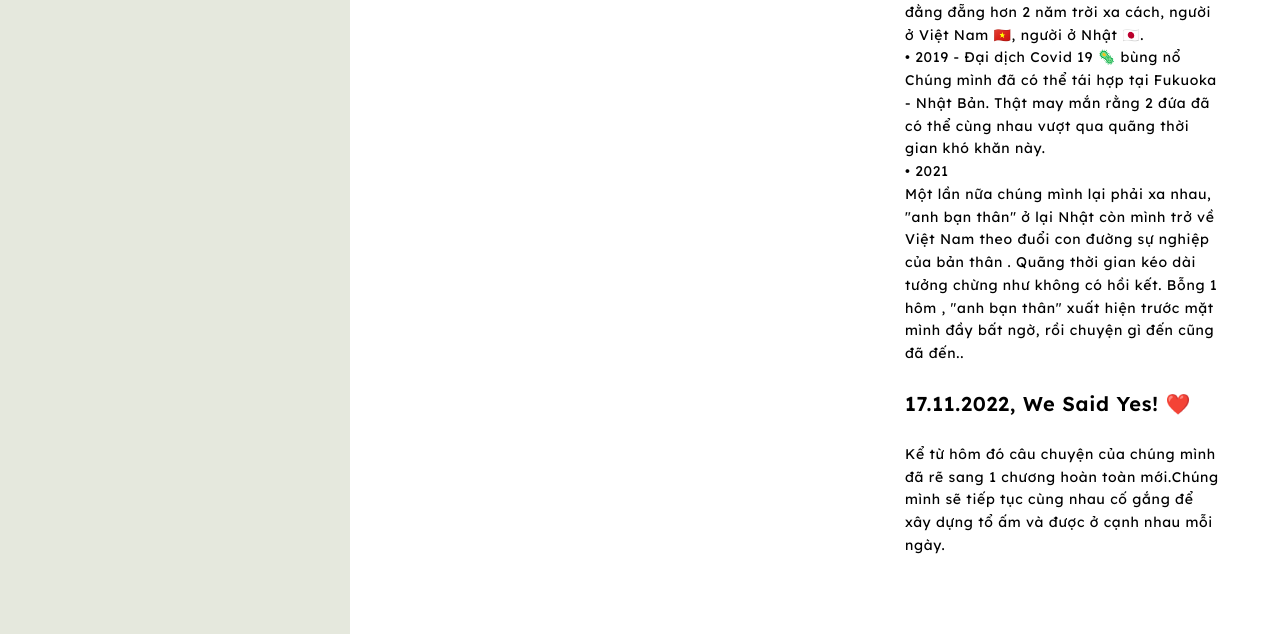
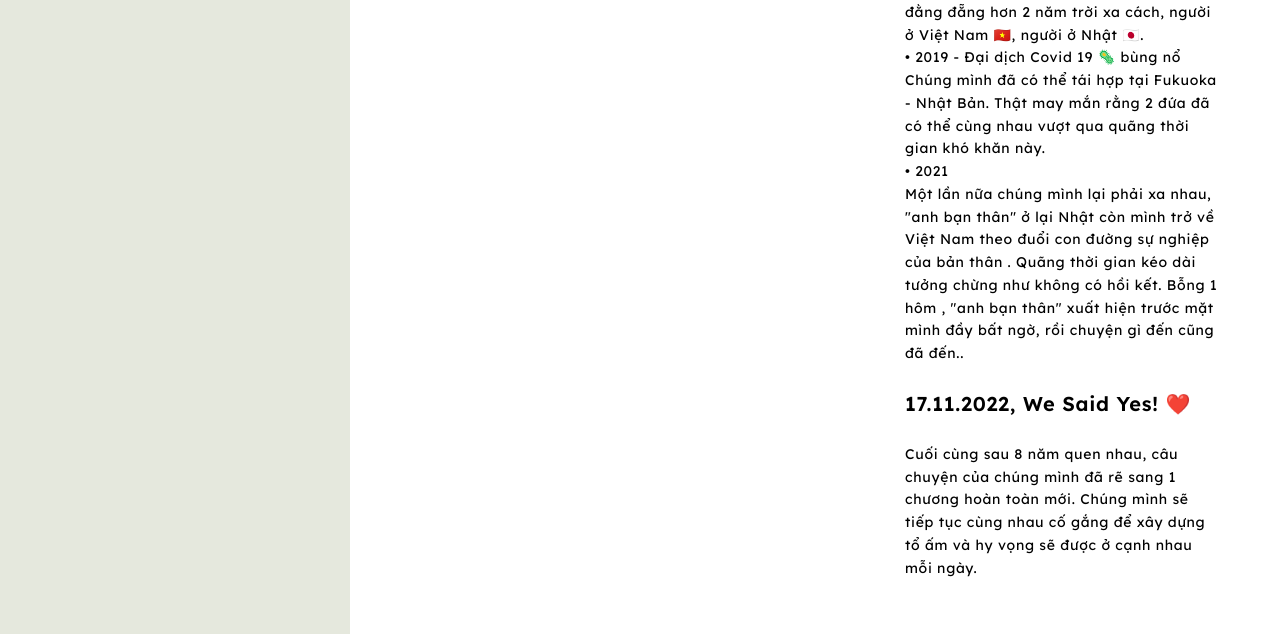
Before and after one commit to anhdd-kuro/wedding, an Astro site: page / in a window 1280 px wide. Shown: the part 1930-2564 px from the top of the page. Built offline with nearby package versions, Linux system fonts and the light colour scheme; Astro itself is replaced by a stand-in of ours; a web font is replaced by a local one.

Commit message:
fix text

```diff
--- a/src/components/Main/OurStory.astro
+++ b/src/components/Main/OurStory.astro
@@ -39,9 +39,9 @@ import ourStoryImg from "@/assets/our-story.png"
       <p class="text-[2rem] font-semibold">17.11.2022, We Said Yes! ❤️</p>
       <br />
       <p>
-        Kể từ hôm đó câu chuyện của chúng mình đã rẽ sang 1 chương hoàn toàn
-        mới.Chúng mình sẽ tiếp tục cùng nhau cố gắng để xây dựng tổ ấm và được ở
-        cạnh nhau mỗi ngày.
+        Cuối cùng sau 8 năm quen nhau, câu chuyện của chúng mình đã rẽ sang 1
+        chương hoàn toàn mới. Chúng mình sẽ tiếp tục cùng nhau cố gắng để xây
+        dựng tổ ấm và hy vọng sẽ được ở cạnh nhau mỗi ngày.
       </p>
     </div>
   </div>
```
